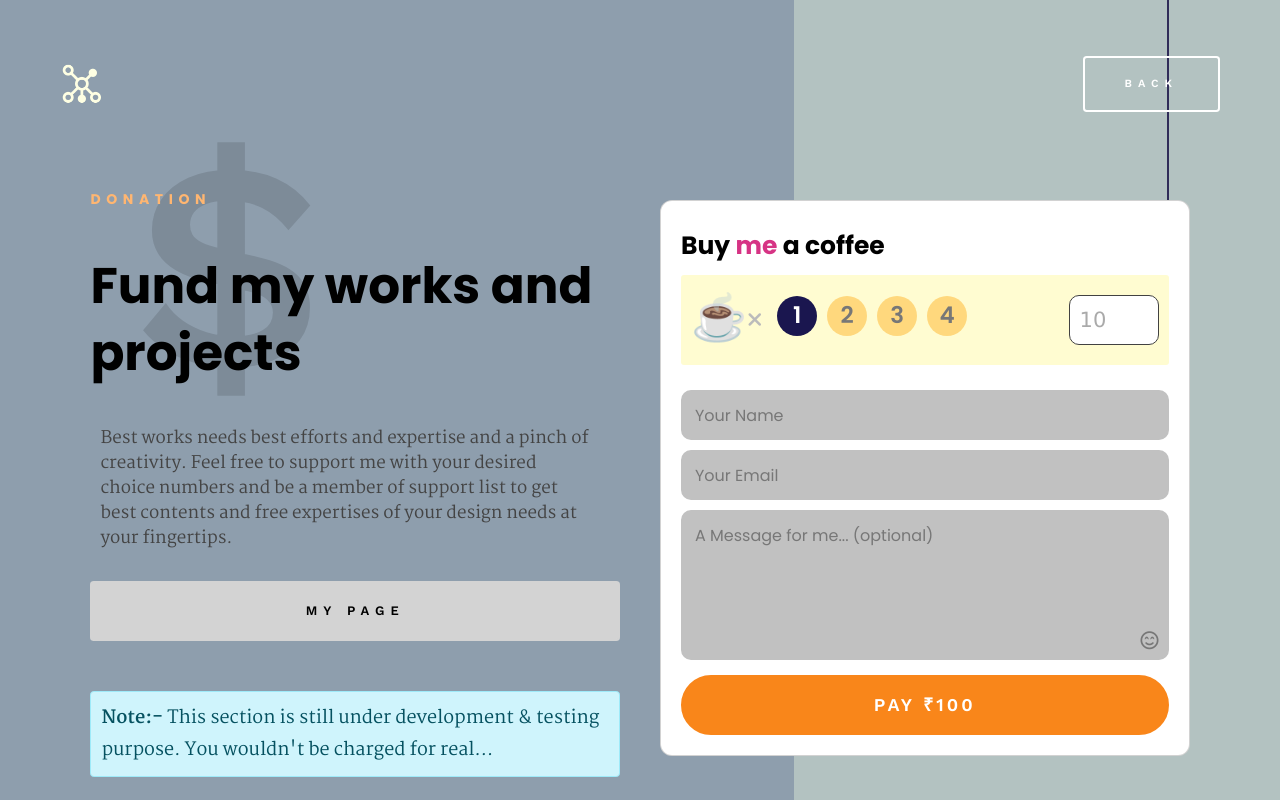
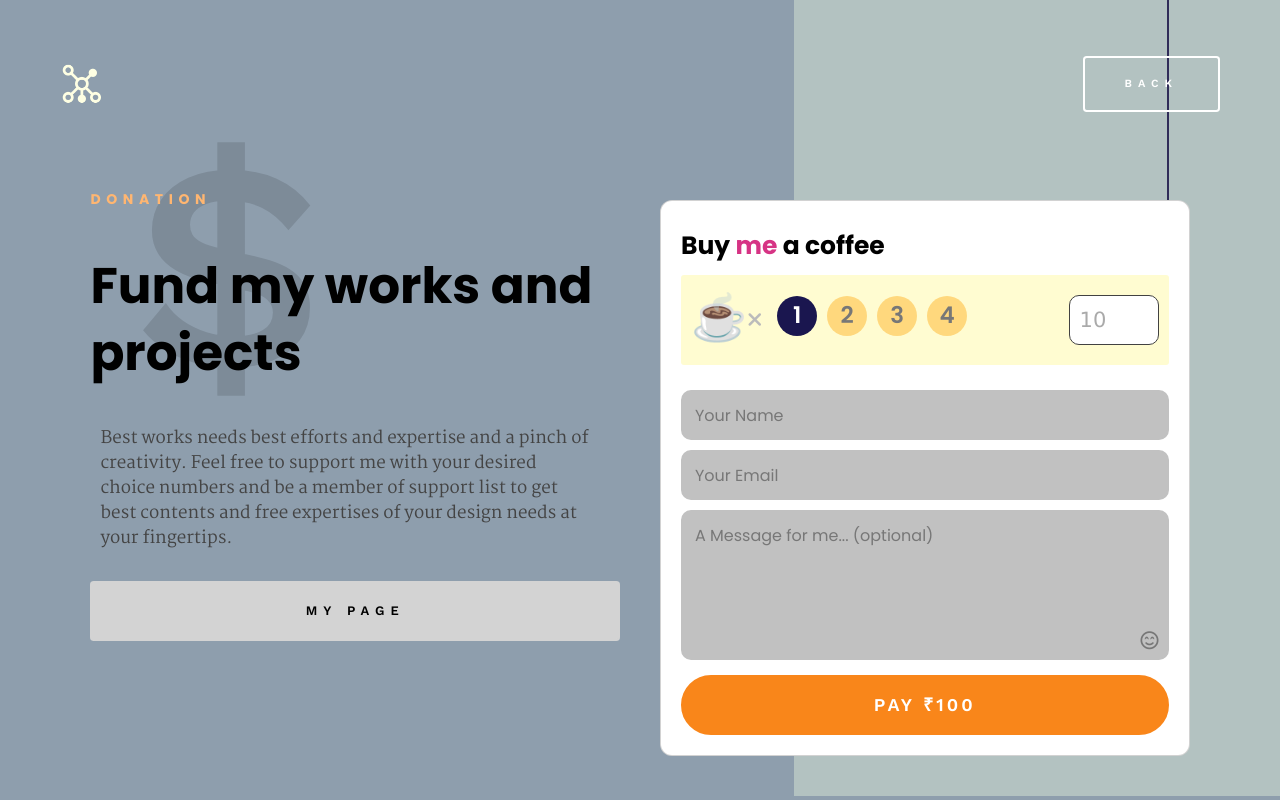
Before and after one commit to CrossOriGenes/MyPortfolio, a React (Create React App) app in the folder client/: page /donate in a window 1280 px wide. Shown: the top 800 px of the page. Built offline with nearby package versions, Linux system fonts and the light colour scheme.

Commit message:
changes updated #12

```diff
--- a/client/src/pages/DonateMe.js
+++ b/client/src/pages/DonateMe.js
@@ -117,10 +117,10 @@ function DonateMe() {
                 </p>
               </div>
               <Link to='..' className='btn btn--secondary'>My Page</Link>
-              <div className="alert alert-info mt-8" role="alert">
+              {/* <div className="alert alert-info mt-8" role="alert">
                 <strong>Note:-</strong> This section is still under development & testing purpose.
                 You wouldn't be charged for real...
-              </div>
+              </div> */}
             </div>
 
             <div className="column container col-md-6 tab-full mt-tab-7">
```
